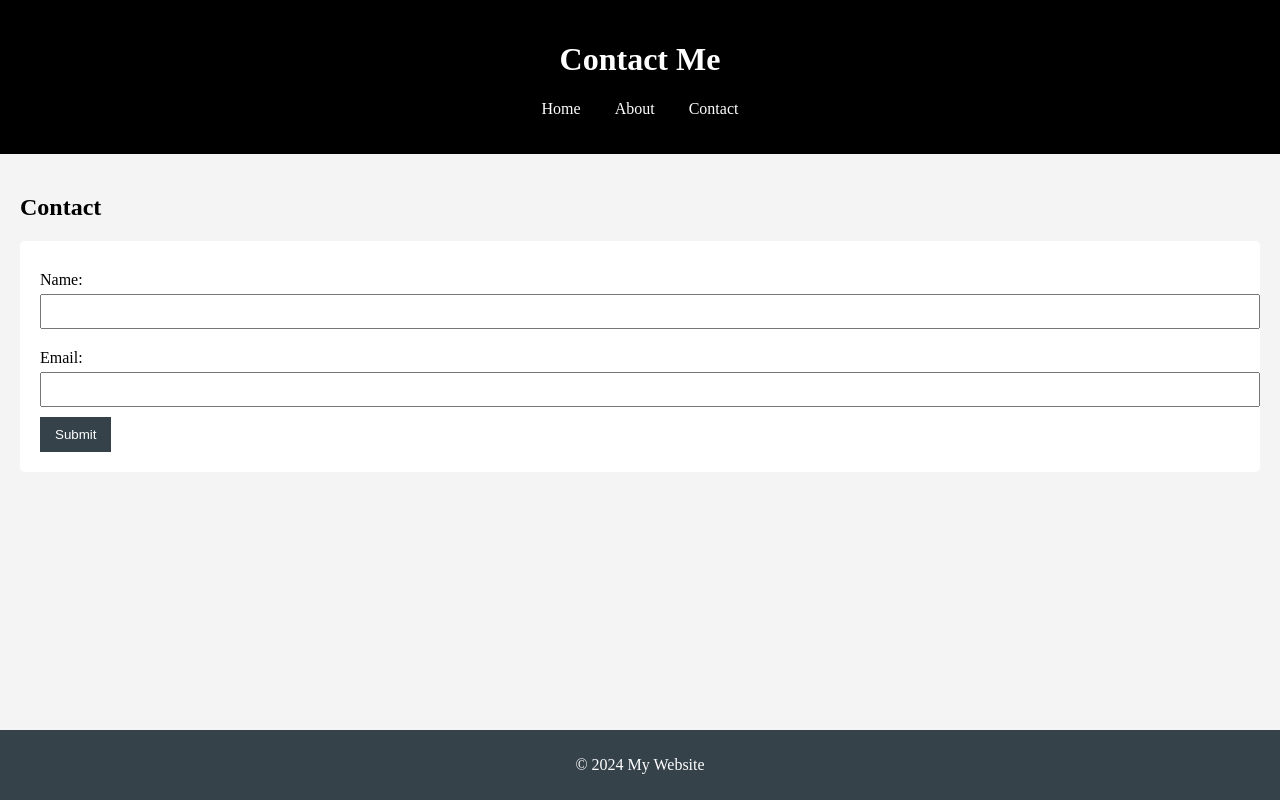
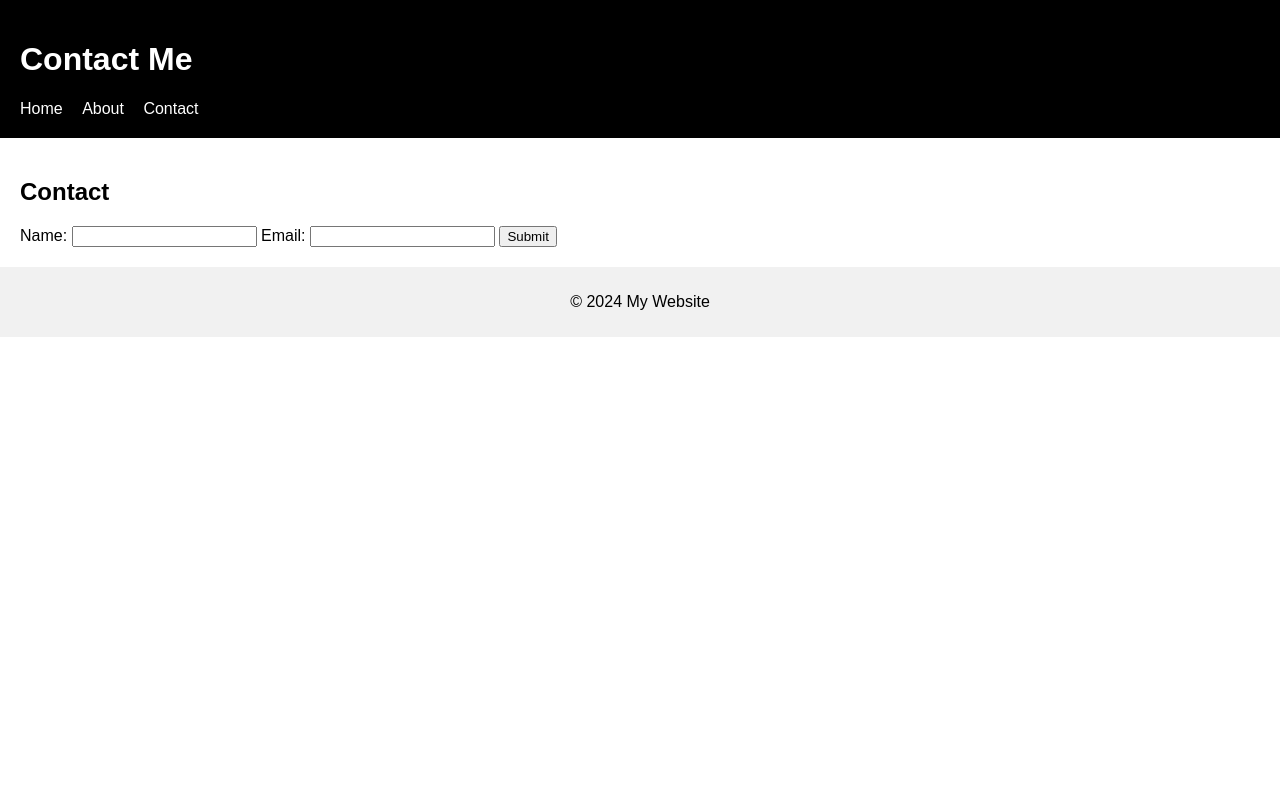
Before and after one commit to SamDSky/SamDSky.github.io, a plain HTML site: page contact.html in a window 1280 px wide. Drawn offline with Linux system fonts and the light colour scheme.

Commit message:
Update styles.css

```diff
--- a/styles.css
+++ b/styles.css
@@ -1,87 +1,19 @@
-/* styles.css */
-
-/* Basic reset */
+/* Reset some default styles */
 body {
-    font-family: Times New Roman, sans-serif;
     margin: 0;
-    padding: 0;
-    background-color: #f4f4f4;
+    font-family: Arial, sans-serif; /* Set a default font */
 }
 
 header {
-    background: #35424a;
-    color: white;
-    padding: 20px 0;
-    text-align: center;
-}
-
-nav ul {
-    list-style: none;
-    padding: 0;
-}
-
-nav ul li {
-    display: inline;
-    margin: 0 15px;
-}
-
-nav ul li a {
-    color: white;
-    text-decoration: none;
-}
-
-main {
-    padding: 20px;
-}
-
-footer {
-    text-align: center;
-    padding: 10px 0;
-    background: #35424a;
-    color: white;
-    position: absolute;
-    width: 100%;
-    bottom: 0;
-}
-
-form {
-    background: #fff;
-    padding: 20px;
-    border-radius: 5px;
-}
-
-label {
-    display: block;
-    margin: 10px 0 5px;
-}
-
-input[type="text"],
-input[type="email"] {
-    width: 100%;
-    padding: 8px;
-    margin-bottom: 10px;
-}
-
-input[type="submit"] {
-    background: #35424a;
-    color: white;
-    border: none;
-    padding: 10px 15px;
-    cursor: pointer;
-}
-
-input[type="submit"]:hover {
-    background: #45a049;
-}
-header {
-    background-color: black; /* Set the background color to black */
-    color: white; /* Change the text color to white for contrast */
-    padding: 20px; /* Add some padding for spacing */
+    background-color: black; /* Set the header background to black */
+    color: white; /* Set text color to white */
+    padding: 20px; /* Add some padding */
 }
 
 nav ul {
     list-style-type: none; /* Remove bullet points */
     padding: 0; /* Remove padding */
+    margin: 0; /* Remove margin */
 }
 
 nav ul li {
@@ -95,5 +27,15 @@ nav a {
 }
 
 nav a:hover {
-    text-decoration: underline; /* Underline links on hover for better visibility */
+    text-decoration: underline; /* Underline links on hover */
 }
+
+main {
+    padding: 20px; /* Add padding to the main content */
+}
+
+footer {
+    text-align: center; /* Center the footer text */
+    padding: 10px; /* Add some padding */
+    background-color: #f1f1f1; /* Light gray background for footer */
+}
```
